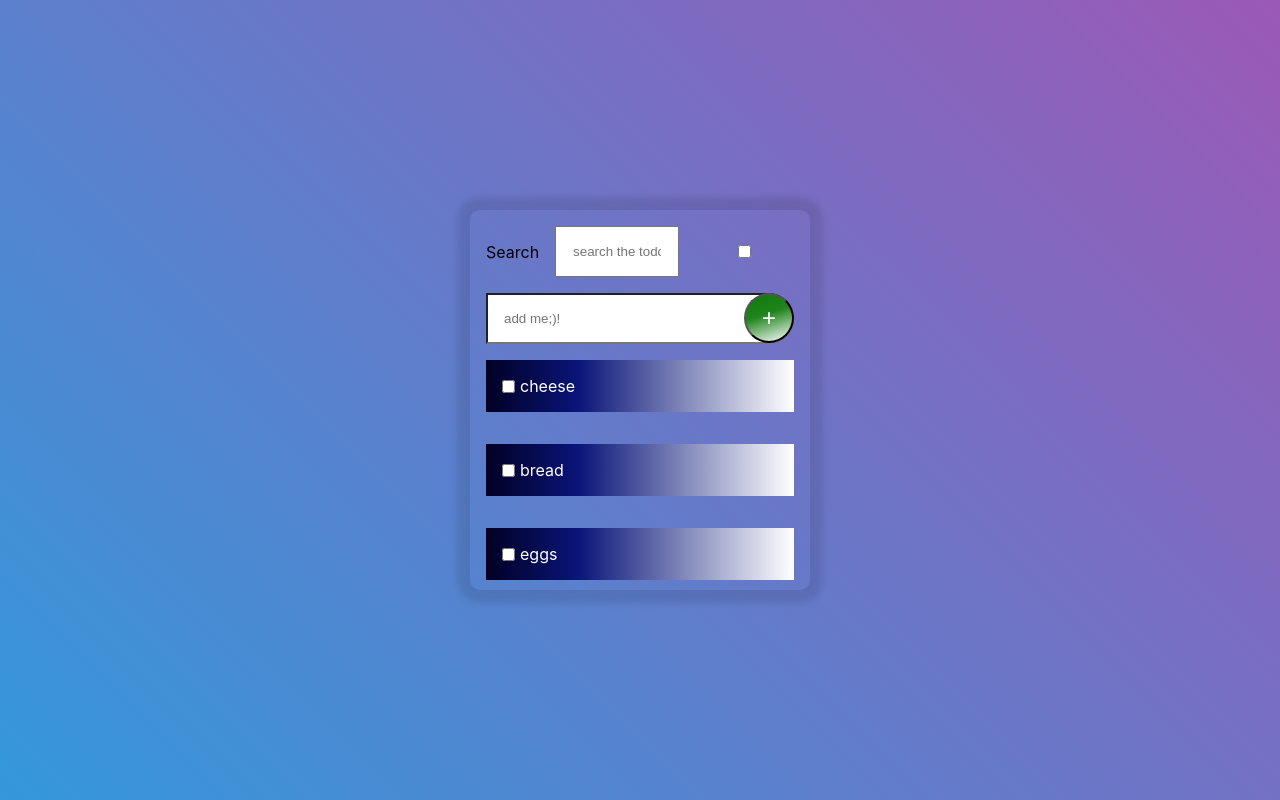
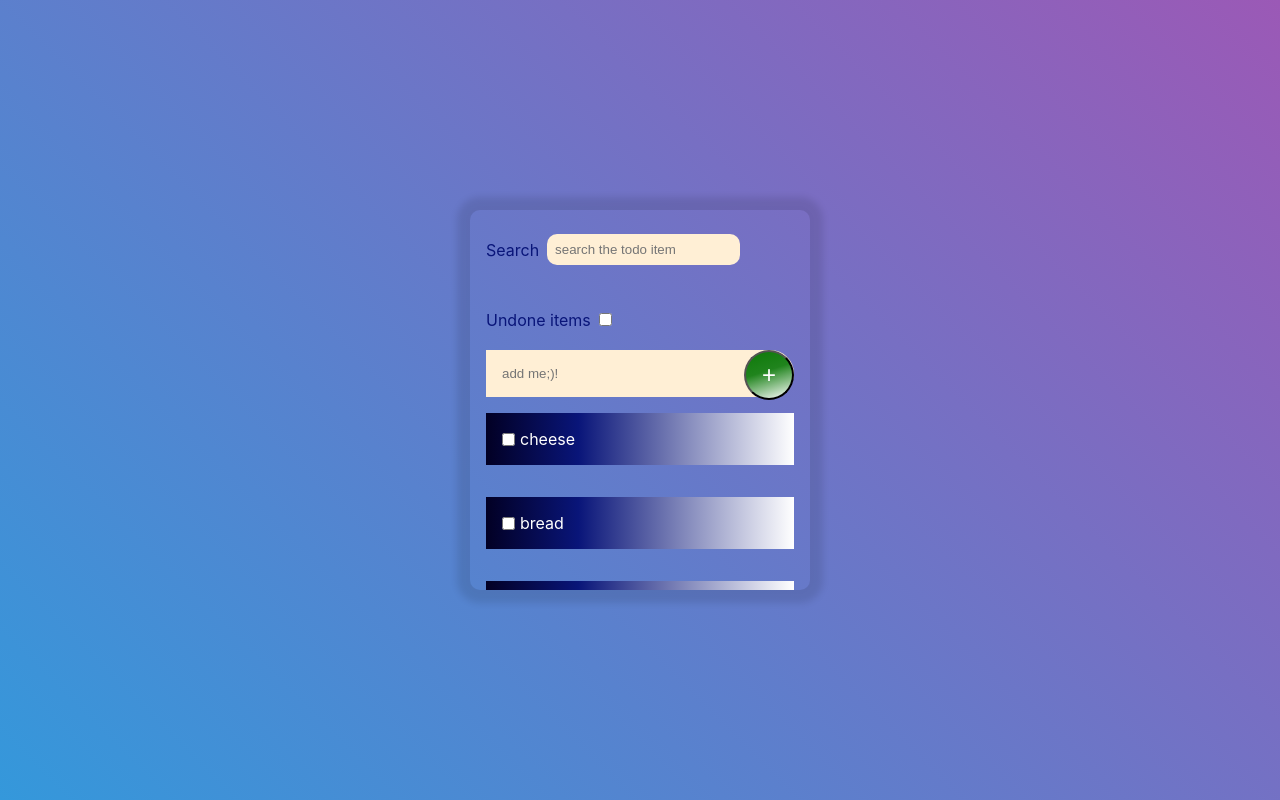
Before and after one commit to tkach90/todo, a React (Create React App) app in the folder todo/: page / in a window 1280 px wide. Built offline with nearby package versions, Linux system fonts and the light colour scheme.

Commit message:
add new gradient to scrollbar rebuild layout for search items

```diff
--- a/todo/src/TodoContainer.js
+++ b/todo/src/TodoContainer.js
@@ -1,8 +1,6 @@
 import React, { PureComponent } from 'react';
 import styled from 'styled-components';
 
-
-import TodoData from './TodoData';
 import TodoFunctionalForm from './TodoFunctionalForm';
 
 const TodoWrapper = styled.div`
--- a/todo/src/TodoFunctionalForm.js
+++ b/todo/src/TodoFunctionalForm.js
@@ -19,6 +19,9 @@ const Wrapper = styled.div`
     margin: 0 1rem;
     padding: 1rem;
     width: 100%;
+    color: palevioletred;
+    background: papayawhip;
+    border: none;
     border-top-right-radius: 25px;
     border-bottom-right-radius: 25px;
   }
@@ -33,11 +36,15 @@ const Search = styled.label`
   display: flex;
   align-items: center;
   margin: 1rem;
+  color: #091579;
 
   input {
-    width: 100%;
-    padding: 1rem;
-    margin-left: 1rem;
+    padding: 0.5rem;
+    margin: 0.5rem;
+    color: palevioletred;
+    background: papayawhip;
+    border: none;
+    border-radius: 10px;
   }
 `;
 
@@ -52,12 +59,6 @@ class TodoFunctionalForm extends PureComponent {
             filteredItems: [],
             top: 0
         };
-    }
-
-    componentWillReceiveProps(nextProps) {
-        this.setState({
-            todoArr: nextProps.todoArr,
-        })
     }
 
     filterTodo = (event) => {
@@ -138,12 +139,10 @@ class TodoFunctionalForm extends PureComponent {
     renderThumb = ({ style, ...props }) => {
         const thumbStyle = {
             backgroundColor: `#FFF`,
-            backgroundImage: `-webkit-linear-gradient(90deg,
-            rgba(0, 0, 0, 1) 0%,
-            rgba(0, 0, 0, 1) 25%,
-            transparent 100%,
-            rgba(0, 0, 0, 1) 75%,
-            transparent)`,
+            backgroundImage: `linear-gradient(360deg, rgba(2,0,36,1) 0%,
+            rgba(2,0,36,1) 0%,
+            rgba(9,21,121,1) 50%,
+            rgba(255,255,255,1) 100%)`,
         };
         return (
             <div
@@ -192,6 +191,9 @@ class TodoFunctionalForm extends PureComponent {
                                 onChange={this.filterTodo}
                                 value={this.state.search}
                             />
+                        </Search>
+                        <Search>
+                            Undone items
                             <input
                                 type="checkbox"
                                 onChange={this.handlerFilterDone}
```
